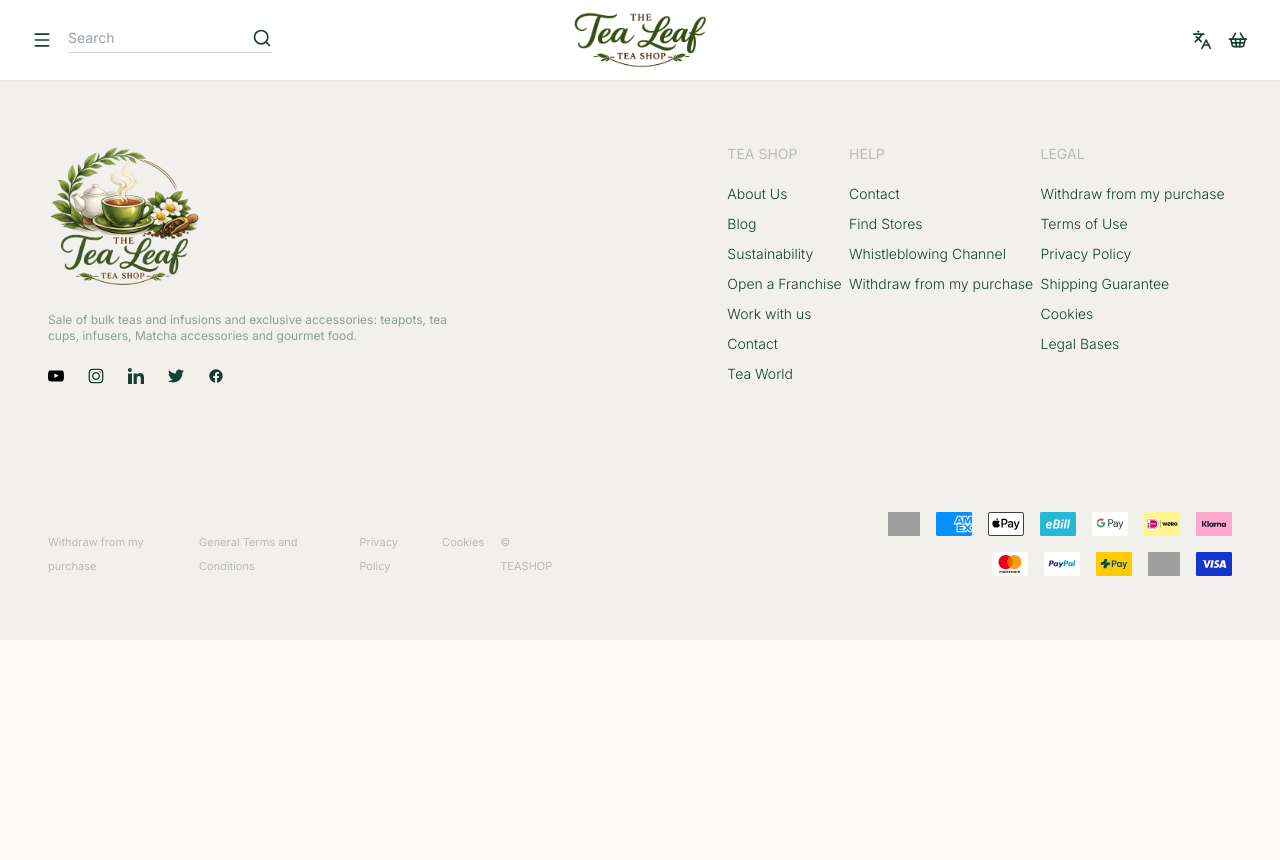
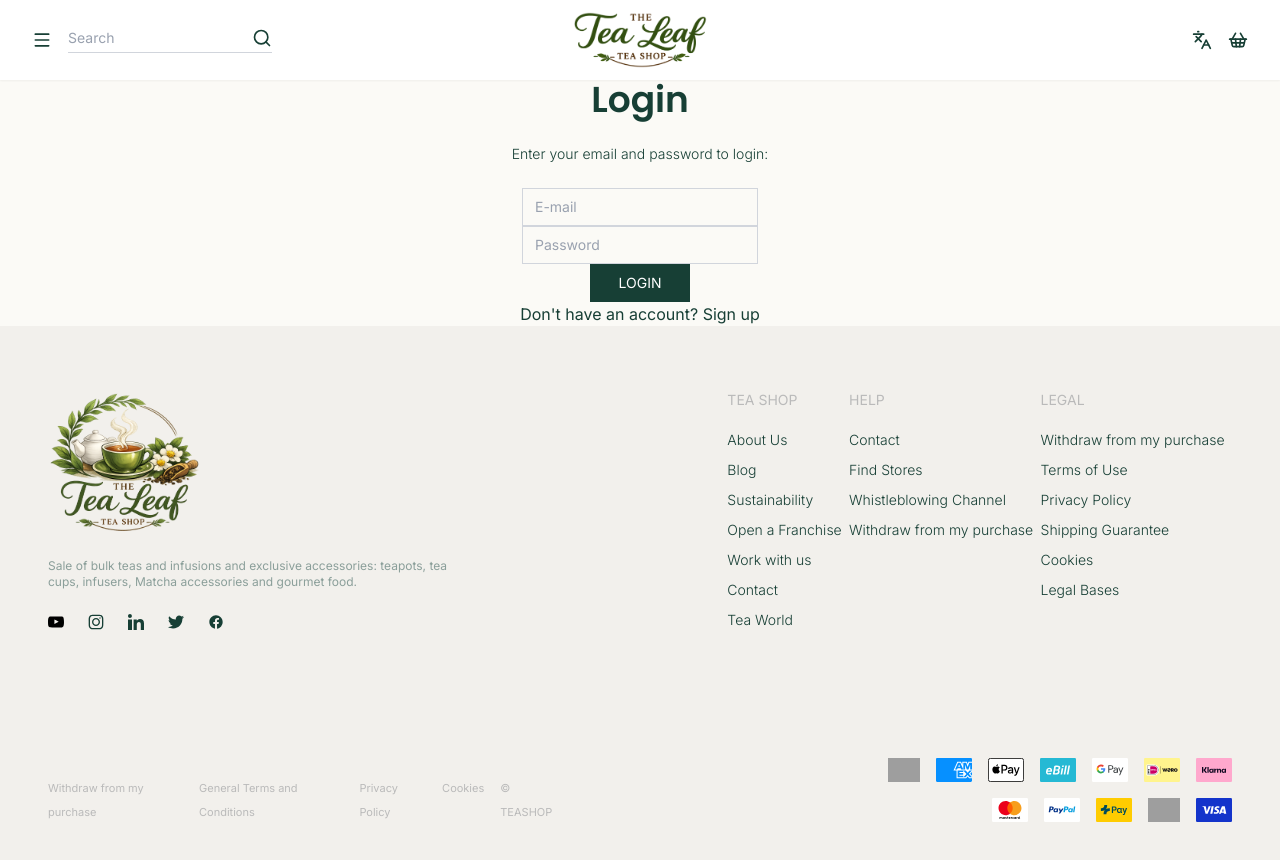
Before and after one commit to easazade/teashop, a React (Vite) app: page /login in a window 1280 px wide. Shown: the top 860 px of the page. Before the commit the page ends 800 px from the top, so only its background shows below. Built offline with nearby package versions, Linux system fonts and the light colour scheme; grey boxes are pictures that could not be loaded.

Commit message:
Improve props

```diff
--- a/src/components/AppButton.tsx
+++ b/src/components/AppButton.tsx
@@ -1,16 +1,17 @@
-import type { CSSProperties, MouseEventHandler } from 'react'
+import type { ComponentPropsWithoutRef, CSSProperties, MouseEventHandler } from 'react'
 import { cn } from '../utils/functions'
 
-type AppButtonProps = {
+type AppButtonProps = ComponentPropsWithoutRef<'button'> & {
   label: string
   onClick: MouseEventHandler<HTMLButtonElement>
   minWidth?: CSSProperties['minWidth']
   inverted?: boolean
 }
 
-export default function AppButton({ label, onClick, minWidth = 100, inverted = false }: AppButtonProps) {
+export default function AppButton({ label, onClick, minWidth = 100, inverted = false, ...props }: AppButtonProps) {
   return (
     <button
+      {...props}
       type="button"
       onClick={onClick}
       // in below line you see javascript object short hand feature. complete version is {minWidth: minWidth}
--- a/src/index.css
+++ b/src/index.css
@@ -13,6 +13,7 @@
   --color-footer-bg: rgb(242, 240, 236);
   --color-light-text: rgb(139, 159, 154);
   --color-gray-text: rgb(186, 186, 186);
+  --color-error: firebrick;
 
   --font-family-body: Inter;
   --font-family-code: ui-monospace, SFMono-Regular, Menlo, Monaco, Consolas, monospace;
--- a/src/pages/PageLayout.tsx
+++ b/src/pages/PageLayout.tsx
@@ -1,15 +1,14 @@
-import { useEffect, type ReactNode } from 'react'
+import { useEffect, type ComponentPropsWithoutRef, type ReactNode } from 'react'
 import { Footer } from '../components/Footer'
 import { Navbar } from '../components/Navbar'
 import { cn } from '../utils/functions'
 
-type PageLayoutProps = {
+type PageLayoutProps = ComponentPropsWithoutRef<'div'> & {
   title?: string
   children?: ReactNode
-  className?: string
 }
 
-export function PageLayout({ title = 'TeaShop ☕', children, className: classNames = '' }: PageLayoutProps) {
+export function PageLayout({ title = 'TeaShop ☕', children, className, ...props }: PageLayoutProps) {
   useEffect(() => {
     const pageTitle = title?.trim()
 
@@ -21,7 +20,9 @@ export function PageLayout({ title = 'TeaShop ☕', children, className: classNa
   return (
     <>
       <Navbar />
-      <div className={cn('flex flex-col items-center', classNames)}>{children}</div>
+      <div {...props} className={cn('flex flex-col items-center', className)}>
+        {children}
+      </div>
       <Footer />
     </>
   )
--- a/src/pages/auth/LoginPage.tsx
+++ b/src/pages/auth/LoginPage.tsx
@@ -1,5 +1,16 @@
+import AppButton from '../../components/AppButton'
+import AppInput from '../../components/AppInput'
 import { PageLayout } from '../PageLayout'
 
 export default function LoginPage() {
-  return <PageLayout title="Login"></PageLayout>
+  return (
+    <PageLayout title="Login">
+      <h1>Login</h1>
+      <p className="mt-6 mb-6 text-sm font-light">Enter your email and password to login:</p>
+      <AppInput placeholder={'E-mail'} />
+      <AppInput placeholder={'Password'} />
+      <AppButton label="Login" onClick={() => {}} />
+      <span>Don't have an account? Sign up</span>
+    </PageLayout>
+  )
 }
```
